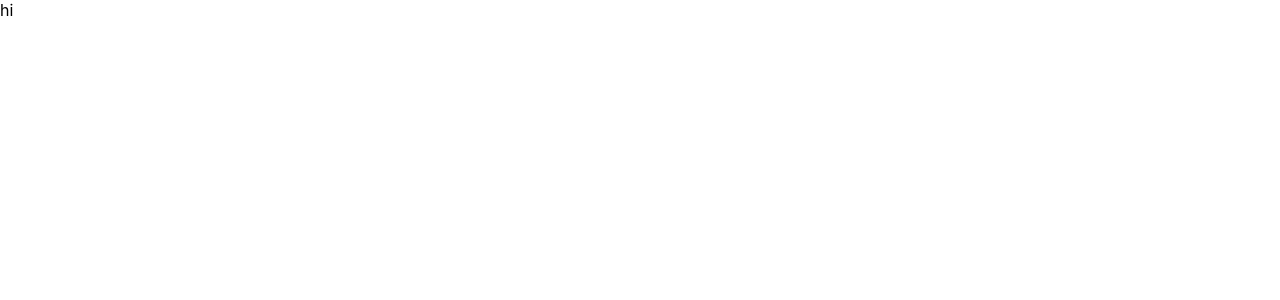
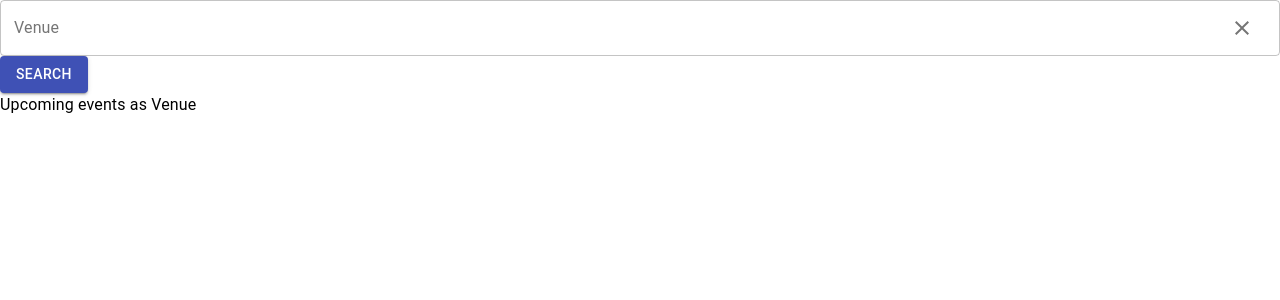
Before and after one commit to Jeanice-N/diceapp, a React (Create React App) app: page / in a window 1280 px wide. Shown: the top 300 px of the page. Built offline with nearby package versions, Linux system fonts and the light colour scheme.

Commit message:
add search field and fetch api results

```diff
--- a/package.json
+++ b/package.json
@@ -4,6 +4,7 @@
   "private": true,
   "dependencies": {
     "@material-ui/core": "^4.12.3",
+    "@material-ui/icons": "^4.11.2",
     "@testing-library/jest-dom": "^5.14.1",
     "@testing-library/react": "^11.2.7",
     "@testing-library/user-event": "^12.8.3",
@@ -20,7 +21,6 @@
     "react": "^17.0.2",
     "react-dom": "^17.0.2",
     "react-scripts": "4.0.3",
-    "redux": "^4.1.1",
     "styled-components": "^5.3.1",
     "web-vitals": "^1.1.2"
   },
--- /dev/null
+++ b/src/actions/eventsActions.js
@@ -0,0 +1,18 @@
+import axios from "axios";
+
+/**
+ * Returns events for given venue
+ * @param {string} venue - Name of venue
+ */
+export async function fetchEvents(venue) {
+  const config = { "X-Api-Key": "dHmvC0ZXzF4h1mWldfur13c6s4Ix6wCF4OTzozXC" };
+
+  const { data } = await axios.get(
+    `https://events-api.dice.fm/v1/events?filter[venues]=${venue}`,
+    { headers: config }
+  );
+
+  return data;
+}
+
+export default fetchEvents;
--- a/src/components/Events.jsx
+++ b/src/components/Events.jsx
@@ -1,8 +1,52 @@
-import React from "react";
-import PropTypes from "prop-types";
+import React, { useState } from "react";
+import {
+  Typography,
+  TextField,
+  Button,
+  InputAdornment,
+  IconButton,
+} from "@material-ui/core";
+import ClearIcon from "@material-ui/icons/Clear";
+import { fetchEvents } from "../actions/eventsActions";
 
 export default function Events() {
-  return <div>hi</div>;
+  const [events, setEvents] = useState([]);
+  const [venue, setVenue] = useState("");
+
+  const handleOnChange = async (e) => {
+    e.preventDefault();
+    setEvents(await fetchEvents(venue));
+  };
+
+  const handleOnClear = async (e) => {
+    setVenue("");
+    setEvents(await fetchEvents(""));
+  };
+
+  return (
+    <div>
+      <form onSubmit={handleOnChange}>
+        <TextField
+          label="Venue"
+          variant="outlined"
+          fullWidth
+          value={venue}
+          onChange={(e) => setVenue(e.target.value)}
+          InputProps={{
+            endAdornment: (
+              <InputAdornment position="end">
+                <IconButton onClick={handleOnClear}>
+                  <ClearIcon />
+                </IconButton>
+              </InputAdornment>
+            ),
+          }}
+        />
+        <Button variant="contained" type="submit" color="primary">
+          Search
+        </Button>
+      </form>
+      <Typography>Upcoming events as Venue</Typography>
+    </div>
+  );
 }
-
-Events.propTypes = {};
```
Also changed, not shown: 1 other file (tests, documents, lock files or other folders).
